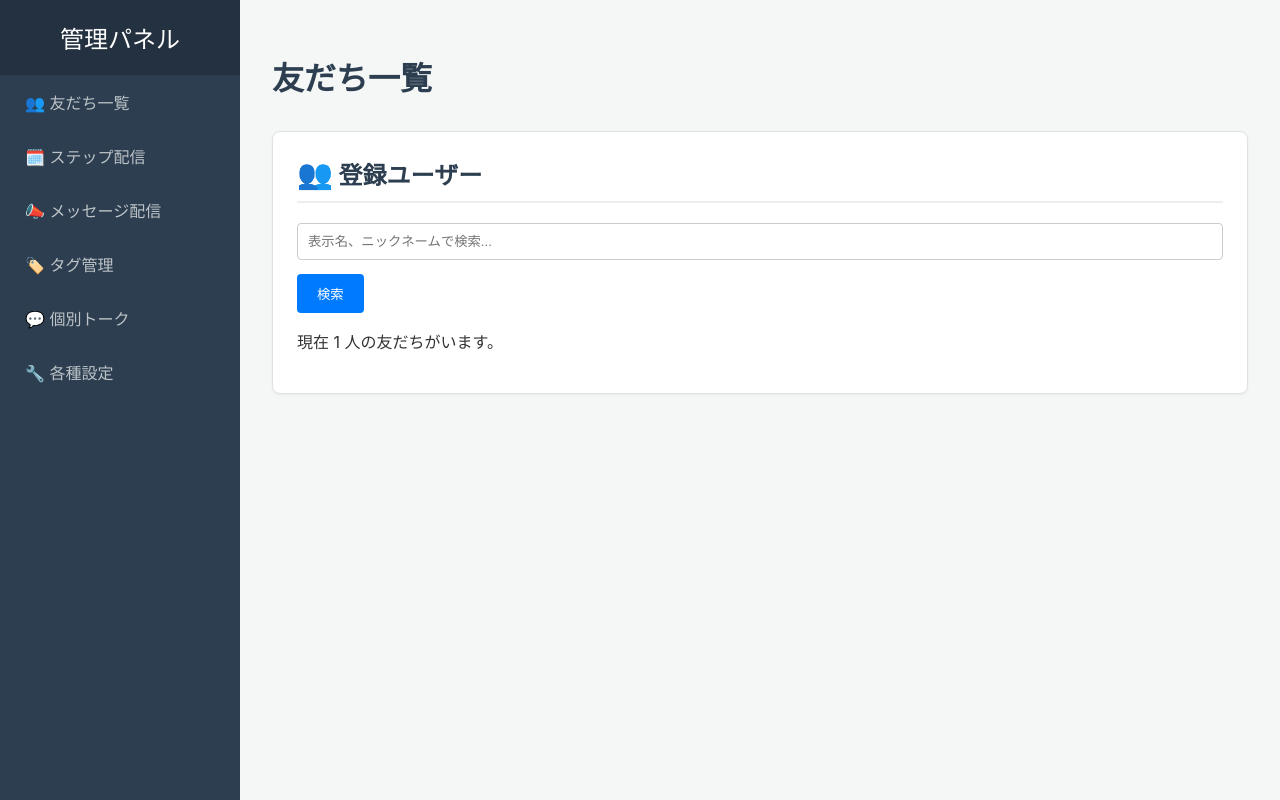
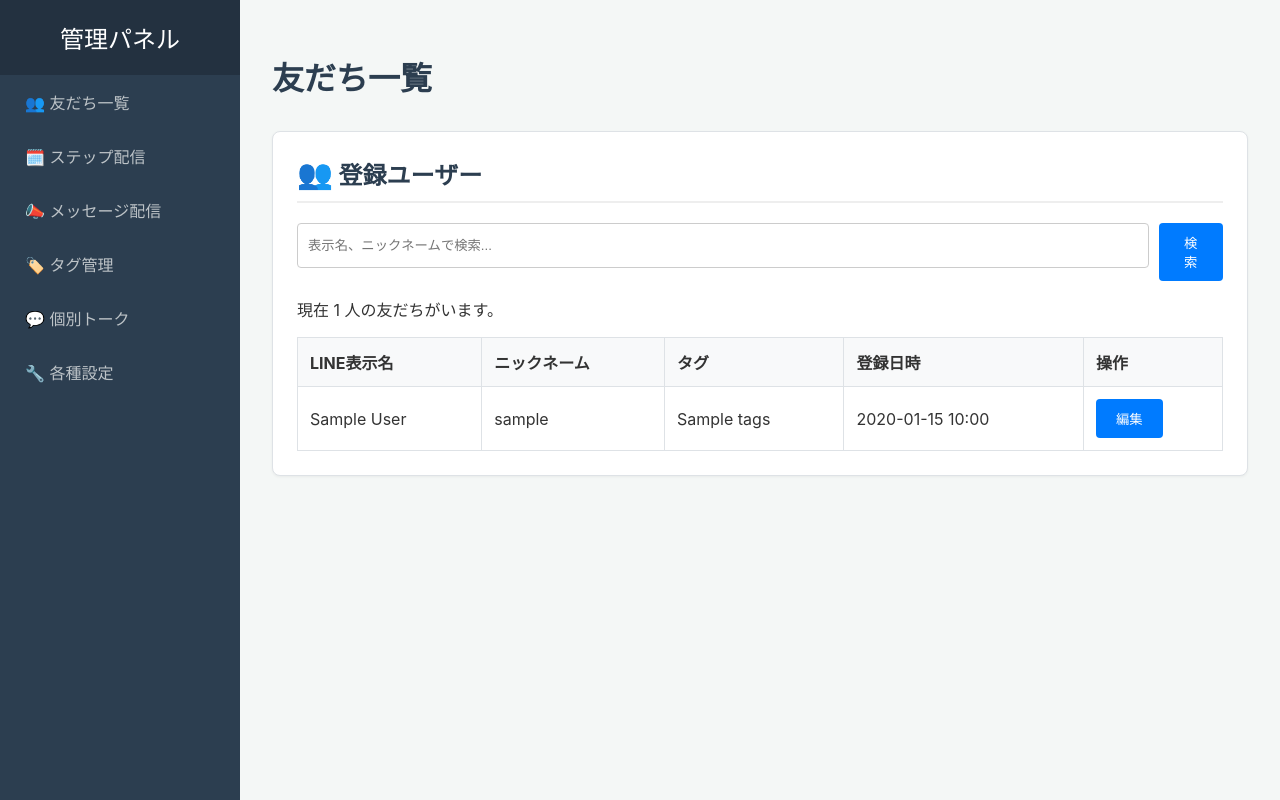
Before and after one commit to u1215ysk/line-bot-final, a Flask app: template templates/friends.html in a window 1280 px wide. Run offline with Flask 3, Linux system fonts and the light colour scheme; the template is opened without the code that fills it: most values are stand-ins (such as "Sample title", 1, 10 or a date in 2020); parts of the project's set-up code (start-up, migrations or seed data) failed here and were passed over; some libraries are stand-ins or nearby versions.

Commit message:
Update friends.html

```diff
--- a/templates/friends.html
+++ b/templates/friends.html
@@ -6,12 +6,37 @@
 <div class="content-panel">
     <h2><span style="font-size: 1.2em;">👥</span> 登録ユーザー</h2>
 
-    <form method="get" action="{{ url_for('admin_friends_page') }}" style="margin-bottom: 1em;">
-        <input type="text" name="q" placeholder="表示名、ニックネームで検索..." value="{{ search_query or '' }}">
+    <form method="get" action="{{ url_for('admin_friends_page') }}" style="margin-bottom: 1em; display: flex; gap: 10px;">
+        <input type="text" name="q" placeholder="表示名、ニックネームで検索..." value="{{ search_query or '' }}" style="flex-grow: 1;">
         <button type="submit">検索</button>
     </form>
+
     <p>現在 {{ users|length }} 人の友だちがいます。</p>
     <table>
-        </table>
+        <thead>
+            <tr>
+                <th>LINE表示名</th>
+                <th>ニックネーム</th>
+                <th>タグ</th>
+                <th>登録日時</th>
+                <th>操作</th>
+            </tr>
+        </thead>
+        <tbody>
+            {% for user in users %}
+            <tr>
+                <td>{{ user.display_name }}</td>
+                <td>{{ user.nickname or '-' }}</td>
+                <td>{{ user.tags or '-' }}</td>
+                <td>{{ user.created_at.strftime('%Y-%m-%d %H:%M') }}</td>
+                <td><button onclick="openModal('{{ url_for('edit_user_page', user_id=user.id) }}')">編集</button></td>
+            </tr>
+            {% else %}
+            <tr>
+                <td colspan="5" style="text-align: center;">まだ登録されている友だちがいません。</td>
+            </tr>
+            {% endfor %}
+        </tbody>
+    </table>
 </div>
 {% endblock %}
```
